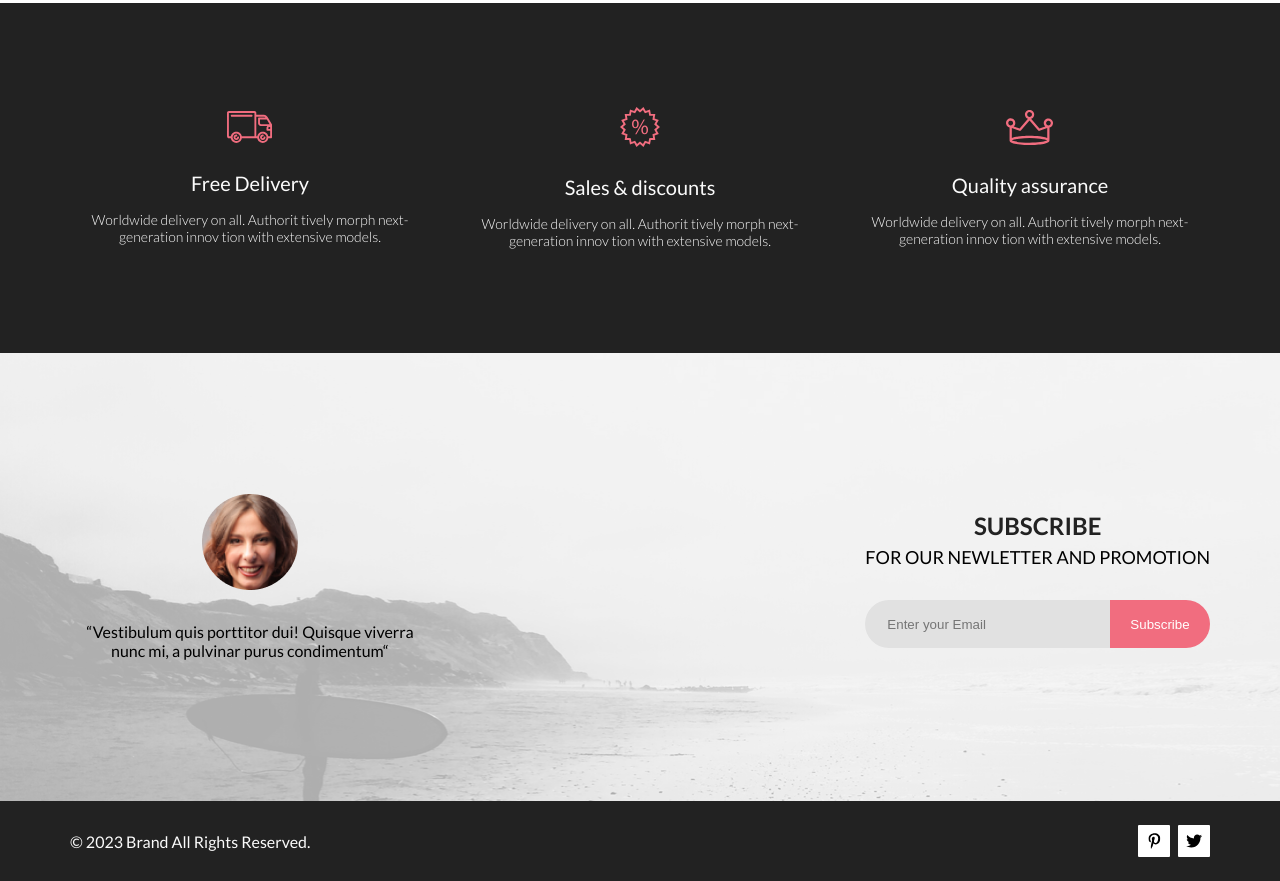
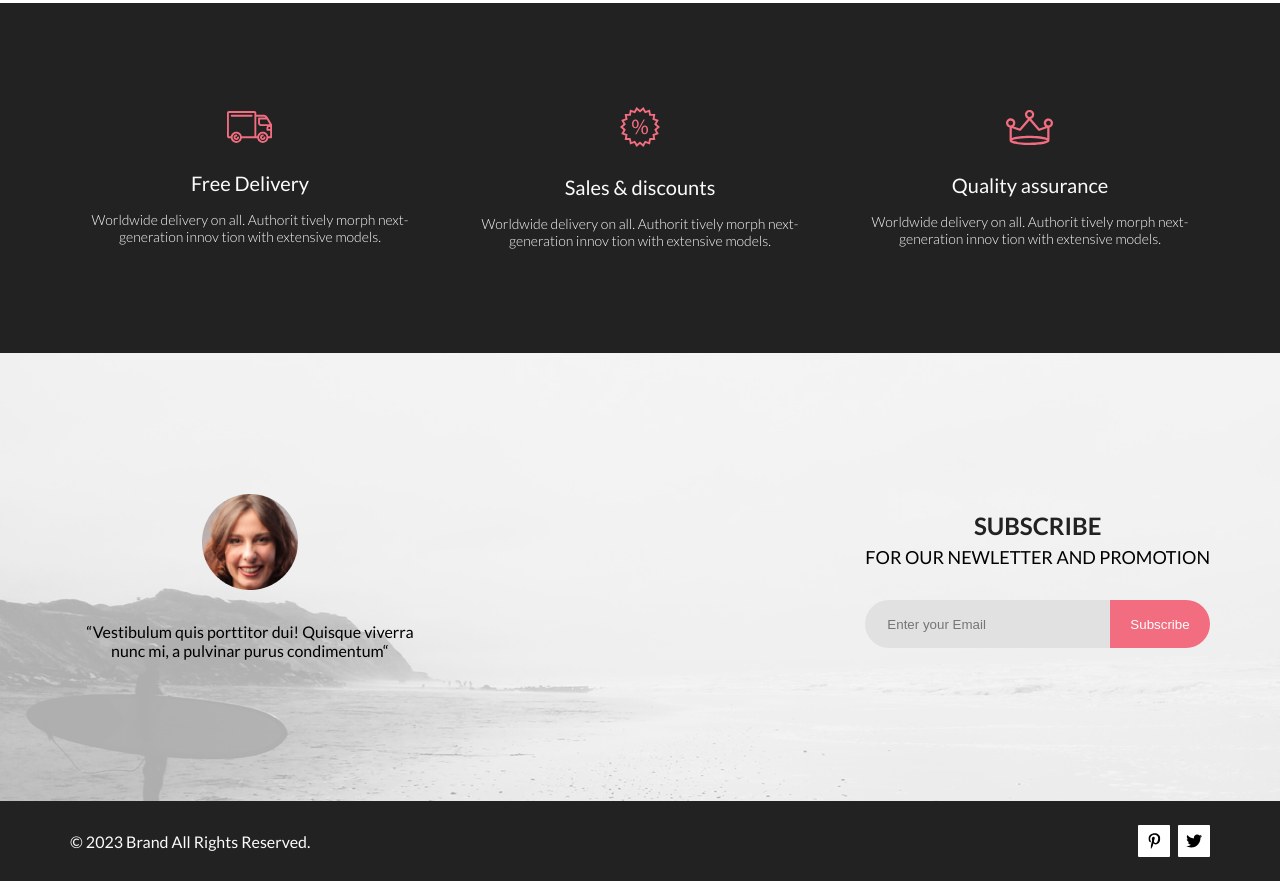
Before and after one commit to gotovchik/marketing_layout_2, a plain HTML site: page index.html in a window 1280 px wide. Shown: the part 2955-3836 px from the top of the page. Drawn offline with Linux system fonts and the light colour scheme.

Commit message:
fix subscribe background-img

```diff
--- a/css/style.scss
+++ b/css/style.scss
@@ -328,14 +328,14 @@ a {
 }
 
 .subscribe {
-  min-height: 448px;
   display: flex;
-  background-image: url(../img/subscribe-background.png);
-  background-repeat: no-repeat;
-  background-color: #f4f4f4;
-  block-size: cover;
   align-items: center;
   justify-content: space-between;
+  background-image: url(../img/subscribe-background.png);
+  background-size: no-repeat;
+  background-position: center;
+  background-size: cover;
+  height: 448px;
 
   &__box {
     @extend %flex-column-center
```
Also changed, not shown: css/style.css, 1 other file.
